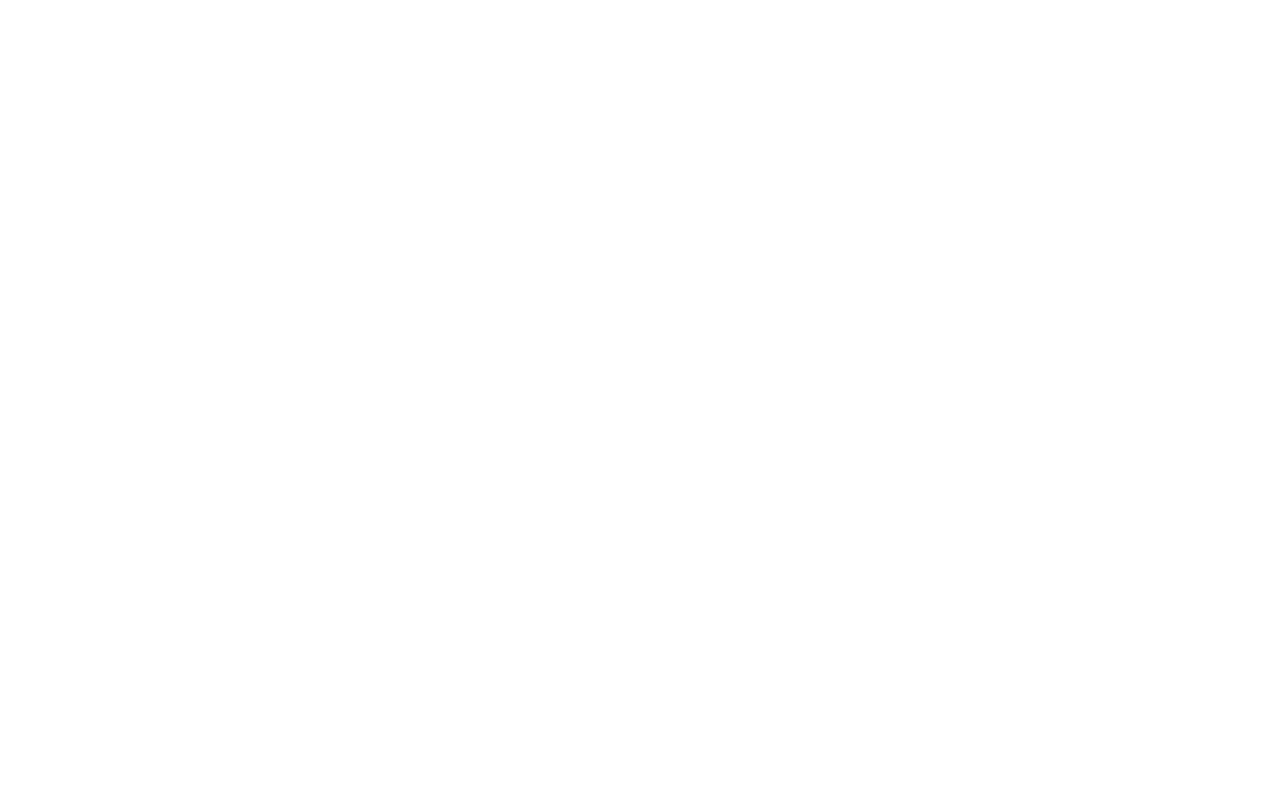
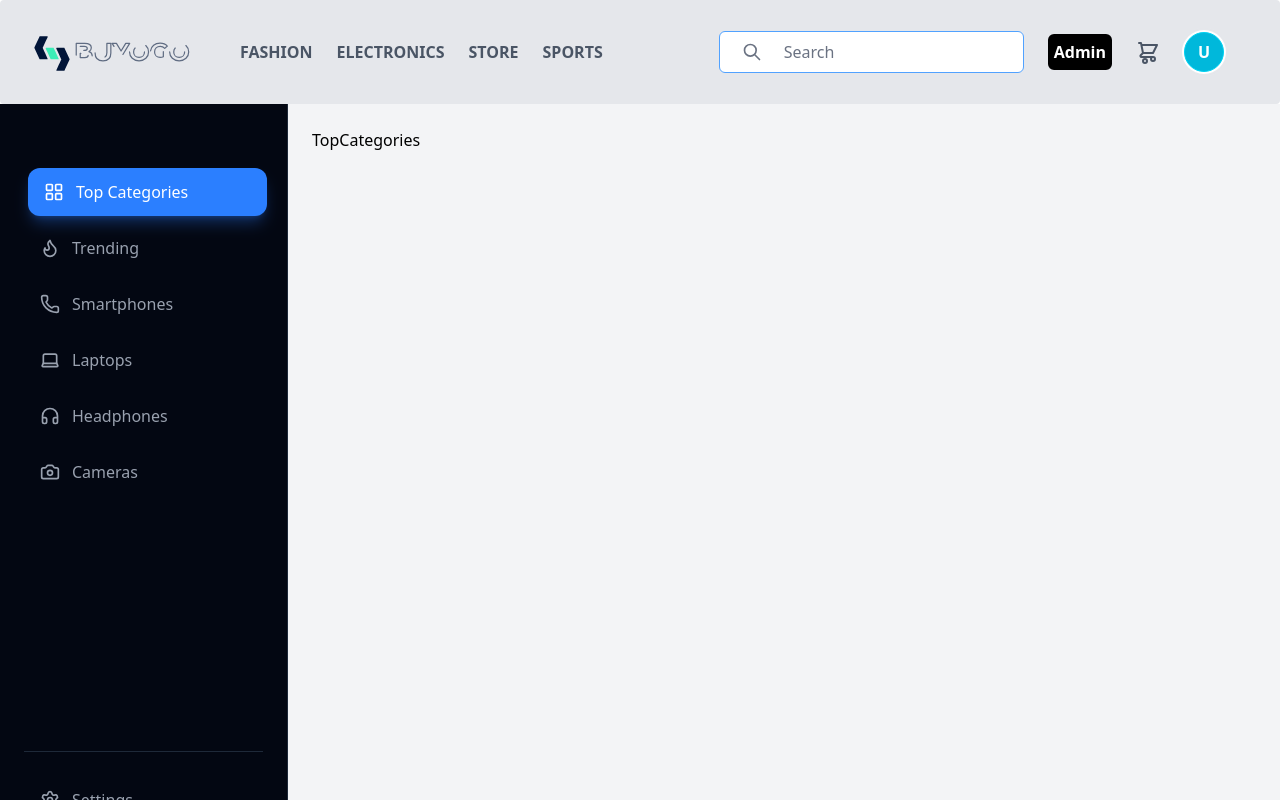
Before and after one commit to rakshithkumar608/E-Commerce-BUYOGO, a React (Vite) app in the folder Frontend/: page /electronics in a window 1280 px wide. Before the commit this address had no page. Shown: the top 800 px of the page. Built offline with nearby package versions, Linux system fonts and the light colour scheme.

Commit message:
feat: Electronics Sections files and Sidebar code was added with theme

```diff
--- a/Frontend/file.jsx
+++ b/Frontend/file.jsx
@@ -1,158 +1,121 @@
-import { motion } from "framer-motion";
-import { Link } from "react-router-dom";
+import React, { useState } from "react";
+import { NavLink } from "react-router-dom";
+import {
+  LayoutGrid,
+  Layers,
+  Sparkles,
+  Smartphone,
+  Laptop,
+  Headphones,
+  Gamepad2,
+  Settings,
+  LogOut,
+  Package,
+  Menu,
+  X
+} from "lucide-react";
 
-import heroImg from "../../../assets/images/collections/hero.jpg";
-import womenImg from "../../../assets/images/women/women1.avif";
-import menImg from "../../../assets/images/men/men1.avif";
-import accessoriesImg from "../../../assets/images/accessories/acc1.avif";
+const Sidebar = () => {
+  const [isOpen, setIsOpen] = useState(false);
 
-const fadeUp = {
-  hidden: { opacity: 0, y: 40 },
-  show: {
-    opacity: 1,
-    y: 0,
-    transition: { duration: 0.8 }
-  }
-};
+  const navItems = [
+    { to: "/electronics", label: "Main Electronics", icon: <LayoutGrid size={20} />, end: true },
+    { to: "/electronics/collections", label: "Collections", icon: <Layers size={20} /> },
+    { to: "/electronics/new-brands", label: "Tech Brands", icon: <Sparkles size={20} /> },
+    { to: "/electronics/smartphones", label: "Smartphones", icon: <Smartphone size={20} /> },
+    { to: "/electronics/laptops", label: "Laptops", icon: <Laptop size={20} /> },
+    { to: "/electronics/audio", label: "Headphones", icon: <Headphones size={20} /> },
+    { to: "/electronics/gaming", label: "Gaming", icon: <Gamepad2 size={20} /> },
+    { to: "/electronics/orders", label: "My Orders", icon: <Package size={20} /> }
+  ];
 
-const Collections = () => {
+  const linkStyle = ({ isActive }) =>
+    `flex items-center gap-3 px-4 py-3 rounded-lg transition-all duration-300 font-medium group ${
+      isActive
+        ? "bg-blue-500 text-white shadow-lg shadow-blue-500/30"
+        : "text-gray-400 hover:bg-gray-800 hover:text-white"
+    }`;
+
   return (
-    <div className="bg-[#f8f6f2] text-gray-900">
+    <>
+      {/* Mobile Toggle */}
+      <button
+        onClick={() => setIsOpen(true)}
+        className="md:hidden fixed top-4 left-4 z-40 p-2 bg-gray-900 border border-gray-700 rounded-lg text-white"
+      >
+        <Menu size={24} />
+      </button>
 
-      {/* ================= HERO ================= */}
-      <section className="relative h-[600px] overflow-hidden">
+      {isOpen && (
+        <div
+          className="md:hidden fixed inset-0 bg-black/70 z-40"
+          onClick={() => setIsOpen(false)}
+        />
+      )}
 
-        <motion.img
-          initial={{ scale: 1.1 }}
-          animate={{ scale: 1 }}
-          transition={{ duration: 2 }}
-          src={heroImg}
-          alt="Luxury Collection"
-          className="w-full h-full object-cover"
-        />
-
-        <div className="absolute inset-0 bg-black/30 flex items-center">
-          <div className="max-w-6xl mx-auto px-10 text-white">
-            <motion.h1
-              variants={fadeUp}
-              initial="hidden"
-              animate="show"
-              className="text-6xl md:text-7xl font-light leading-tight tracking-wide"
-            >
-              The Fall <br /> Collection
-            </motion.h1>
-
-            <motion.p
-              variants={fadeUp}
-              initial="hidden"
-              animate="show"
-              transition={{ delay: 0.3 }}
-              className="mt-6 max-w-xl text-lg text-gray-200"
-            >
-              Refined silhouettes. Timeless craftsmanship.
-              Designed for those who appreciate elegance.
-            </motion.p>
-
-            <motion.div
-              variants={fadeUp}
-              initial="hidden"
-              animate="show"
-              transition={{ delay: 0.6 }}
-            >
-              <Link
-                to="/fashion/women"
-                className="inline-block mt-10 border border-white px-8 py-3 text-sm tracking-widest uppercase hover:bg-white hover:text-black transition duration-500"
-              >
-                Explore Now
-              </Link>
-            </motion.div>
-          </div>
-        </div>
-      </section>
-
-      {/* ================= INTRO ================= */}
-      <section className="max-w-6xl mx-auto px-10 py-28 grid md:grid-cols-2 gap-16 items-center">
-
-        <motion.h2
-          variants={fadeUp}
-          initial="hidden"
-          whileInView="show"
-          viewport={{ once: true }}
-          className="text-5xl font-light leading-snug"
-        >
-          Crafted with Precision.
-          <br /> Designed for Distinction.
-        </motion.h2>
-
-        <motion.p
-          variants={fadeUp}
-          initial="hidden"
-          whileInView="show"
-          transition={{ delay: 0.2 }}
-          viewport={{ once: true }}
-          className="text-gray-600 text-lg leading-relaxed"
-        >
-          Every piece reflects our dedication to detail.
-          Premium fabrics meet contemporary design,
-          creating collections that transcend trends.
-        </motion.p>
-
-      </section>
-
-      {/* ================= COLLECTION CARDS ================= */}
-      <section className="max-w-6xl mx-auto px-10 pb-32 grid md:grid-cols-3 gap-14">
-
-        {[{
-          title: "Women",
-          img: womenImg,
-          link: "/fashion/women"
-        },
-        {
-          title: "Men",
-          img: menImg,
-          link: "/fashion/men"
-        },
-        {
-          title: "Accessories",
-          img: accessoriesImg,
-          link: "/fashion/accessories"
-        }].map((item, index) => (
-
-          <motion.div
-            key={index}
-            variants={fadeUp}
-            initial="hidden"
-            whileInView="show"
-            transition={{ delay: index * 0.2 }}
-            viewport={{ once: true }}
-          >
-            <Link to={item.link} className="group block">
-
-              <div className="overflow-hidden rounded-lg">
-                <motion.img
-                  whileHover={{ scale: 1.08 }}
-                  transition={{ duration: 0.6 }}
-                  src={item.img}
-                  alt={item.title}
-                  className="w-full h-[450px] object-cover"
-                />
+      {/* Sidebar */}
+      <aside
+        className={`fixed md:static inset-y-0 left-0 z-50 h-screen w-72 bg-gray-950 border-r border-gray-800 p-6 flex flex-col justify-between transform transition-transform duration-300 ${
+          isOpen ? "translate-x-0" : "-translate-x-full md:translate-x-0"
+        }`}
+      >
+        <div>
+          {/* Logo */}
+          <div className="flex items-center justify-between mb-10">
+            <div className="flex items-center gap-3">
+              <div className="w-10 h-10 bg-blue-500 rounded-lg flex items-center justify-center shadow-lg shadow-blue-500/40">
+                <span className="text-white font-bold text-lg">E</span>
               </div>
 
-              <h3 className="mt-6 text-2xl font-light tracking-wide">
-                {item.title}
-              </h3>
+              <span className="text-white text-xl font-semibold tracking-wide">
+                Electro.
+              </span>
+            </div>
 
-              <div className="h-[1px] bg-gray-300 mt-4 group-hover:bg-black transition duration-500"></div>
+            <button
+              onClick={() => setIsOpen(false)}
+              className="md:hidden text-gray-400"
+            >
+              <X size={20} />
+            </button>
+          </div>
 
-            </Link>
-          </motion.div>
+          {/* Navigation */}
+          <nav className="space-y-2">
+            <div className="text-xs text-gray-500 uppercase tracking-wider mb-2">
+              Devices
+            </div>
 
-        ))}
+            {navItems.map((item) => (
+              <NavLink
+                key={item.to}
+                to={item.to}
+                end={item.end}
+                className={linkStyle}
+                onClick={() => setIsOpen(false)}
+              >
+                {item.icon}
+                {item.label}
+              </NavLink>
+            ))}
+          </nav>
+        </div>
 
-      </section>
+        {/* Bottom Section */}
+        <div className="space-y-2 border-t border-gray-800 pt-6">
+          <button className="w-full flex items-center gap-3 px-4 py-3 rounded-lg text-gray-400 hover:bg-gray-800 hover:text-white">
+            <Settings size={20} />
+            Settings
+          </button>
 
-    </div>
+          <button className="w-full flex items-center gap-3 px-4 py-3 rounded-lg text-red-400 hover:bg-red-500/20">
+            <LogOut size={20} />
+            Logout
+          </button>
+        </div>
+      </aside>
+    </>
   );
 };
 
-export default Collections;
+export default Sidebar;
--- a/Frontend/src/App.jsx
+++ b/Frontend/src/App.jsx
@@ -3,14 +3,15 @@
 import Lenis from "lenis";
 import { Toaster } from "sonner";
 
-
+// Auth
 import Login from "./auth/Login";
 import Register from "./auth/Register";
 
-
+// Dashboard
 import Dashboard from "./layouts/dashboard";
 
 
+// Fashion
 import FashionLayout from "./pages/Fashion/layout/FashionLayout";
 import MainCollection from "./pages/Fashion/layout/MainCollection";
 import Collections from "./pages/Fashion/layout/Collections";
@@ -20,10 +21,20 @@
 import StreetWear from "./pages/Fashion/layout/StreetWear";
 import Accessories from "./pages/Fashion/layout/Accessories";
 
+// Cart Section
 import Cart from "./cart/cart";
 import CheckoutPage from "./cart/CheckoutPage";
 import MyOrders from "./order/MyOrders";
 import AdminPage from "./admin/AdminPage";
+
+// Electronics
+import ElectronicsLayouts from "./pages/Electronics/layout/ElectronicsLayouts";
+import TrendingElectronics from "./pages/Electronics/layout/TrendingElectronics";
+import TopCategories from "./pages/Electronics/layout/TopCategories";
+import Smartphones from "./pages/Electronics/layout/Smartphones";
+import Laptops from "./pages/Electronics/layout/Laptops";
+import Headphones from "./pages/Electronics/layout/Headphones";
+import CameraSection from "./pages/Electronics/layout/CameraSection";
 
 
 const App = () => {
@@ -62,7 +73,7 @@
         <Route path="/checkout" element={<CheckoutPage />} />
         <Route path="/admin" element={<AdminPage />} />
 
-
+        {/* Fashion Section */}
         <Route path="/fashion" element={<FashionLayout />}>
 
           <Route index element={<MainCollection />} />
@@ -76,6 +87,20 @@
 
         </Route>
 
+        {/* Electronics Section */}
+
+        <Route path="/electronics" element={<ElectronicsLayouts />}>
+        <Route index element={<TopCategories />}/>
+        <Route path="trending" element={<TrendingElectronics />}/>
+        <Route path="smartphones" element={<Smartphones />}/>
+        <Route path="laptops" element={<Laptops />}/>
+        <Route path="headphones" element={<Headphones />}/>
+        <Route path="cameras" element={<CameraSection/>}/>
+        </Route>
+
+
+
+
       </Routes>
     </BrowserRouter>
   );
--- /dev/null
+++ b/Frontend/src/pages/Electronics/Sidebar.jsx
@@ -0,0 +1,130 @@
+import {
+   Flame,
+   Camera,
+   Headphones,
+   Laptop,
+   Phone,
+   LayoutGrid,
+   Settings,
+   LogOut,
+   Menu,
+   X
+  } from 'lucide-react';
+import React, { useState } from 'react'
+import { NavLink } from 'react-router-dom';
+
+const Sidebar = () => {
+
+  const [isOpen, setIsOpen] = useState(false);
+
+  const navItems = [
+    {
+      to: "/electronics",
+      label: "Top Categories",
+      icon: <LayoutGrid size={20} />,
+      end: true
+    },
+    {
+      to: "/electronics/trending",
+      label: "Trending",
+      icon: <Flame size={20} />
+    },
+    {
+      to: "/electronics/smartphones",
+      label: "Smartphones",
+      icon: <Phone size={20} />
+    },
+    {
+      to: "/electronics/laptops",
+      label: "Laptops",
+      icon: <Laptop size={20} />
+    },
+    {
+      to: "/electronics/headphones",
+      label: "Headphones",
+      icon: <Headphones size={20} />
+    },
+    {
+      to: "/electronics/cameras",
+      label: "Cameras",
+      icon: <Camera size={20} />
+    },
+  ];
+
+  const linkStyle = ({ isActive }) =>
+    `flex items-center gap-3 px-4 py-3 rounded-xl transition-all duration-300 ease-out font-medium group ${
+        isActive
+        ? "bg-blue-500 text-white shadow-lg shadow-blue-500/30 translate-x-1"
+        : "text-gray-400 hover:bg-gray-800 hover:text-white hover:shadow-sm hover:translate-x-1"
+    }`;
+  return (
+    <>
+      <button
+      onClick={() => setIsOpen(true)}
+      className="md:hidden fixed top-4 left-4 z-40 p-2 bg-gray-900 border border-gray-700 rounded-lg text-white">
+        <Menu size={24} />
+      </button>
+
+      {isOpen && (
+          <div
+            className="md:hidden fixed inset-0 bg-black/70 z-40"
+            onClick={() => setIsOpen(false)}
+          />
+        )}
+
+        {/* Sidebar */}
+
+        <aside
+        className={`fixed md:static inset-y-0 left-0 z-50 h-screen w-72 bg-gray-950 border-r border-gray-800 p-6 flex flex-col justify-between transform transition-transform duration-300 ${isOpen ? "translate-x-0" : "-translate-x-full md:translate-x-0"}`}
+        >
+          <div>
+            {/* Logo */}
+            <div className="flex items-center justify-between mb-10">
+              <div className="flex items-center gap-3">
+              </div>
+
+              <button
+                onClick={() => setIsOpen(false)}
+                className="md:hidden text-gray-400"
+              >
+                <X size={20} />
+              </button>
+            </div>
+
+            {/* Navigation */}
+            <nav className="space-y-2">
+
+
+              {navItems.map((item) => (
+                <NavLink
+                  key={item.to}
+                  to={item.to}
+                  end={item.end}
+                  className={linkStyle}
+                  onClick={() => setIsOpen(false)}
+                >
+                  {item.icon}
+                  {item.label}
+                </NavLink>
+              ))}
+            </nav>
+          </div>
+
+          {/* Bottom Section */}
+          <div className="space-y-2 border-t border-gray-800 pt-6">
+            <button className="w-full flex items-center gap-3 px-4 py-3 rounded-lg text-gray-400 hover:bg-gray-800 hover:text-white">
+              <Settings size={20} />
+              Settings
+            </button>
+
+            <button className="w-full flex items-center gap-3 px-4 py-3 rounded-lg text-red-400 hover:bg-red-500/20">
+              <LogOut size={20} />
+              Logout
+            </button>
+          </div>
+        </aside>
+    </>
+  )
+}
+
+export default Sidebar
--- /dev/null
+++ b/Frontend/src/pages/Electronics/layout/CameraSection.jsx
@@ -0,0 +1,9 @@
+import React from 'react'
+
+const CameraSection = () => {
+  return (
+    <div>CameraSection</div>
+  )
+}
+
+export default CameraSection
--- /dev/null
+++ b/Frontend/src/pages/Electronics/layout/ElectronicsLayouts.jsx
@@ -0,0 +1,25 @@
+import React from 'react'
+import Sidebar from '../Sidebar'
+import Navbar from '../../../layouts/Navbar'
+import { Outlet } from 'react-router-dom'
+import Footer from '../../../layouts/Footer'
+
+const ElectronicsLayouts = () => {
+  return (
+    <div className='flex flex-col min-h-screen'>
+
+      <Navbar />
+
+      <div className="flex flex-1">
+        <Sidebar />
+
+        <div className="flex-1 p-6 bg-gray-100">
+          <Outlet />
+        </div>
+      </div>
+      <Footer />
+    </div>
+  )
+}
+
+export default ElectronicsLayouts
--- /dev/null
+++ b/Frontend/src/pages/Electronics/layout/Headphones.jsx
@@ -0,0 +1,9 @@
+import React from 'react'
+
+const Headphones = () => {
+  return (
+    <div>Headphones</div>
+  )
+}
+
+export default Headphones
--- /dev/null
+++ b/Frontend/src/pages/Electronics/layout/Laptops.jsx
@@ -0,0 +1,9 @@
+import React from 'react'
+
+const Laptops = () => {
+  return (
+    <div>Laptops</div>
+  )
+}
+
+export default Laptops
--- /dev/null
+++ b/Frontend/src/pages/Electronics/layout/Smartphones.jsx
@@ -0,0 +1,9 @@
+import React from 'react'
+
+const Smartphones = () => {
+  return (
+    <div>Smartphones</div>
+  )
+}
+
+export default Smartphones
--- /dev/null
+++ b/Frontend/src/pages/Electronics/layout/TopCategories.jsx
@@ -0,0 +1,9 @@
+import React from 'react'
+
+const TopCategories = () => {
+  return (
+    <div>TopCategories</div>
+  )
+}
+
+export default TopCategories
--- /dev/null
+++ b/Frontend/src/pages/Electronics/layout/TrendingElectronics.jsx
@@ -0,0 +1,9 @@
+import React from 'react'
+
+const TrendingElectronics = () => {
+  return (
+    <div>TrendingElectronics</div>
+  )
+}
+
+export default TrendingElectronics
```
Also changed, not shown: Frontend/src/pages/Fashion/Sidebar.jsx (+2 -5 lines).
